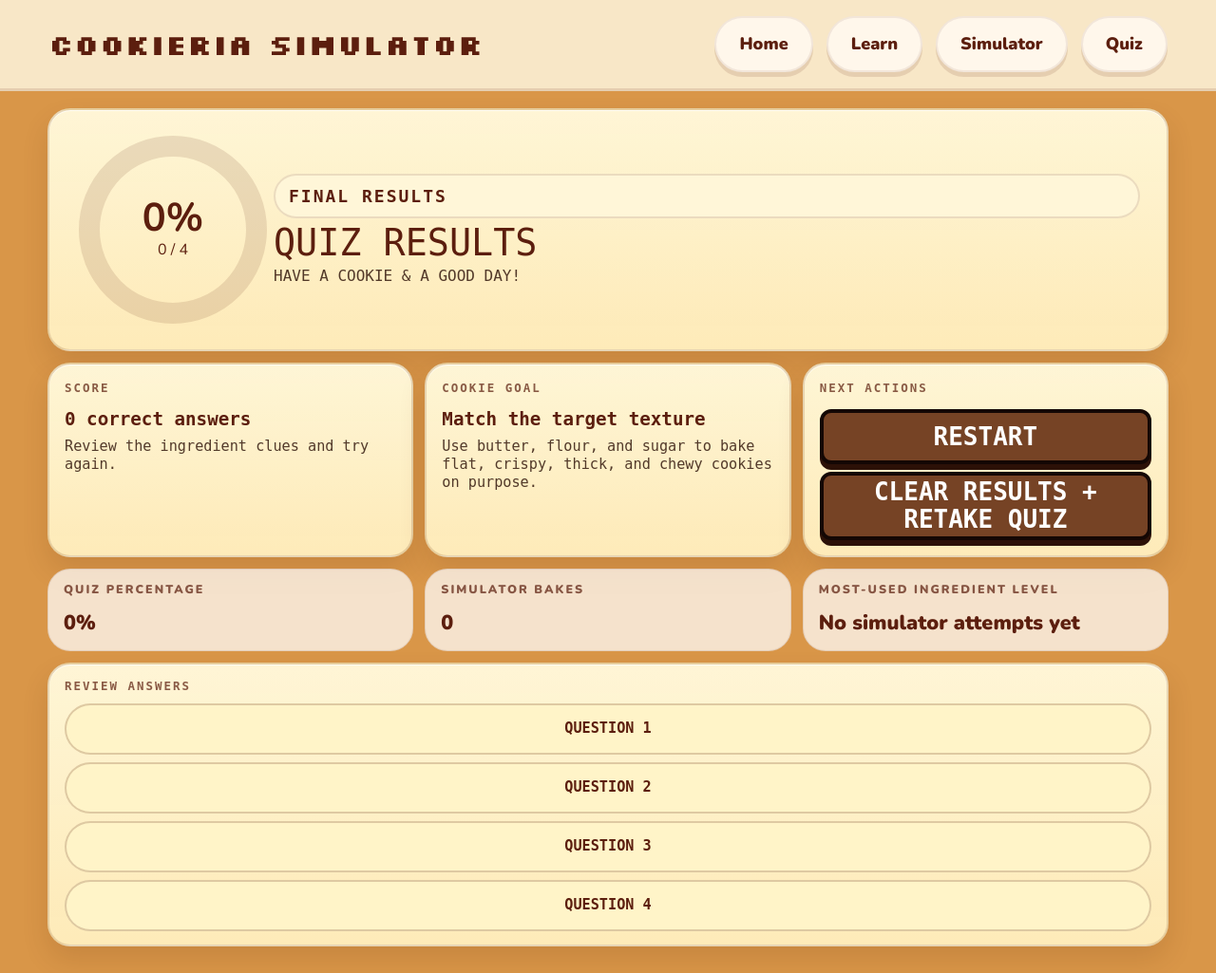
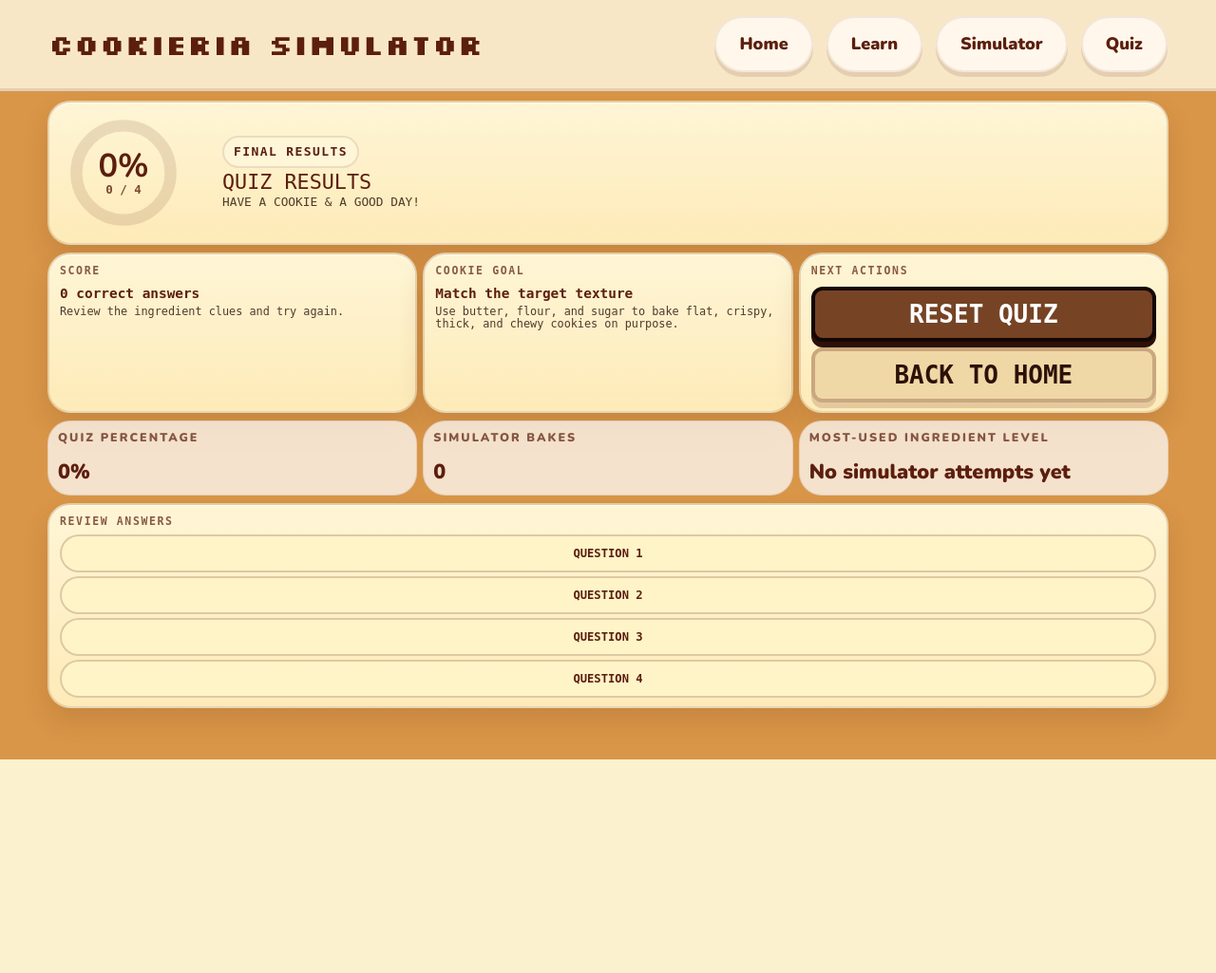
Before and after one commit to kiantheg/UI-Final-Project, a Flask app: page /results in a window 1280 px wide. Shown: the whole page at 95% size. After the commit the page ends 800 px from the top, so only its background shows below. Run offline with Flask 2, Linux system fonts and the light colour scheme.

Commit message:
final version (?)

```diff
--- a/app.py
+++ b/app.py
@@ -2,14 +2,16 @@ import json
 from datetime import datetime
 from pathlib import Path
 
-from flask import Flask, abort, redirect, render_template, request, session, url_for
+from flask import Flask, abort, redirect, render_template, request, url_for as flask_url_for
 
 
 BASE_DIR = Path(__file__).resolve().parent
 CONTENT_FILE = BASE_DIR / "data" / "course_content.json"
 SIMULATOR_FILE = BASE_DIR / "data" / "simulator_content.json"
 QUIZ_FILE = BASE_DIR / "data" / "quiz_content.json"
-STATE_FILE = BASE_DIR / "instance" / "user_state.json"
+TAB_SESSION_PARAM = "tab_session_id"
+TAB_STATE_TTL_SECONDS = 60 * 60 * 4
+TAB_STATES = {}
 
 app = Flask(__name__)
 app.secret_key = "cookeria-simulator-dev"
@@ -40,7 +42,7 @@ def timestamp():
 
 
 def default_state():
-    """Single-user progress storage for this project phase."""
+    """Per-tab progress storage for the active browser tab."""
     return {
         "started": False,
         "started_at": None,
@@ -49,24 +51,69 @@ def default_state():
         "learning_selections": [],
         "simulator_visits": 0,
         "simulator_runs": [],
+        "simulator_discoveries": [],
         "quiz_answers": [],
         "actions": [],
     }
 
 
+def current_timestamp():
+    return datetime.now().timestamp()
+
+
+def prune_tab_states():
+    cutoff = current_timestamp() - TAB_STATE_TTL_SECONDS
+    expired_tokens = [
+        token for token, state in TAB_STATES.items()
+        if state.get("last_seen_at", 0) < cutoff
+    ]
+    for token in expired_tokens:
+        TAB_STATES.pop(token, None)
+
+
+def get_tab_session_id():
+    token = request.values.get(TAB_SESSION_PARAM) or request.args.get(TAB_SESSION_PARAM)
+    if not isinstance(token, str):
+        return None
+
+    cleaned = token.strip()
+    return cleaned or None
+
+
+def tab_url_for(endpoint, **values):
+    if endpoint != "static":
+        token = values.get(TAB_SESSION_PARAM) or get_tab_session_id()
+        if token:
+            values[TAB_SESSION_PARAM] = token
+    return flask_url_for(endpoint, **values)
+
+
+@app.context_processor
+def inject_tab_url_for():
+    return {"url_for": tab_url_for}
+
+
 def save_state(state):
-    STATE_FILE.parent.mkdir(exist_ok=True)
+    token = get_tab_session_id()
+    if not token:
+        return
+
+    prune_tab_states()
     state["last_updated"] = timestamp()
-    with STATE_FILE.open("w", encoding="utf-8") as state_file:
-        json.dump(state, state_file, indent=2)
+    state["last_seen_at"] = current_timestamp()
+    TAB_STATES[token] = state
 
 
 def load_state():
-    if not STATE_FILE.exists():
-        save_state(default_state())
+    prune_tab_states()
+    token = get_tab_session_id()
 
-    with STATE_FILE.open(encoding="utf-8") as state_file:
-        state = json.load(state_file)
+    if not token:
+        state = default_state()
+    else:
+        state = TAB_STATES.get(token)
+        if not isinstance(state, dict):
+            state = default_state()
 
     state_updated = False
     for key, value in default_state().items():
@@ -76,6 +123,9 @@ def load_state():
 
     if state_updated:
         save_state(state)
+    elif token:
+        state["last_seen_at"] = current_timestamp()
+        TAB_STATES[token] = state
 
     return state
 
@@ -92,7 +142,6 @@ def reset_progress():
     state["started_at"] = timestamp()
     append_action(state, "start_clicked")
     save_state(state)
-    session.pop("simulator_discoveries", None)
 
 
 def record_learning_step(step):
@@ -170,15 +219,10 @@ def record_quiz_answer(step, question, user_response, is_correct):
     save_state(state)
 
 
-def reset_quiz_progress():
-    state = load_state()
-    state["quiz_answers"] = []
-    append_action(state, "quiz_restarted")
-    save_state(state)
-
-
 def clear_saved_results():
-    save_state(default_state())
+    token = get_tab_session_id()
+    if token:
+        TAB_STATES.pop(token, None)
 
 
 def record_simulator_entry():
@@ -268,7 +312,7 @@ def get_discovered_simulator_recipes(state):
 
 
 def get_session_discovered_simulator_recipes():
-    discovered = session.get("simulator_discoveries", [])
+    discovered = load_state().get("simulator_discoveries", [])
     if not isinstance(discovered, list):
         discovered = []
     return discovered
@@ -278,15 +322,16 @@ def record_session_simulator_discovery(recipe_id):
     if not recipe_id:
         return
 
-    discovered = get_session_discovered_simulator_recipes()
+    state = load_state()
+    discovered = state.get("simulator_discoveries", [])
     if recipe_id not in discovered:
         discovered.append(recipe_id)
-        session["simulator_discoveries"] = discovered
-        session.modified = True
+        state["simulator_discoveries"] = discovered
+        save_state(state)
 
 
 def can_session_continue_to_quiz():
-    discovered_recipe_ids = get_session_discovered_simulator_recipes()
+    discovered_recipe_ids = load_state().get("simulator_discoveries", [])
     return len(set(discovered_recipe_ids)) >= 2
 
 def get_learning_step(learning_steps, step_number):
@@ -385,7 +430,7 @@ def home():
 
     if request.method == "POST":
         reset_progress()
-        return redirect(url_for("learn_step", step=1))
+        return redirect(tab_url_for("learn_step", step=1))
 
     return render_template("home.html", home=content["home"])
 
@@ -396,7 +441,7 @@ def learn_step(step):
     learning_steps = content["learning_steps"]
 
     if step >= 3 and step <= 6:
-        return redirect(url_for("learn_step", step=2))
+        return redirect(tab_url_for("learn_step", step=2))
 
     step_data = get_learning_step(learning_steps, step)
 
@@ -417,9 +462,9 @@ def learn_step(step):
         previous_step = 2
 
     next_url = (
-        url_for("learn_step", step=next_step)
+        tab_url_for("learn_step", step=next_step)
         if next_step
-        else url_for("simulator")
+        else tab_url_for("simulator")
     )
     next_button_label = (
         step_data.get("next_button_label", "Continue")
@@ -448,8 +493,6 @@ def simulator():
     error_message = None
 
     if request.method == "GET":
-        if "simulator_discoveries" not in session:
-            session["simulator_discoveries"] = []
         record_simulator_entry()
     else:
         action = request.form.get("simulator_action", "bake")
@@ -488,7 +531,7 @@ def quiz_step(step):
     question_ids = [item["id"] for item in quiz_questions]
 
     if not can_session_continue_to_quiz():
-        return redirect(url_for("simulator"))
+        return redirect(tab_url_for("simulator"))
 
     state = load_state()
     progress = get_quiz_progress(quiz_questions, state)
@@ -496,10 +539,10 @@ def quiz_step(step):
     saved_response = get_quiz_response_for_step(state, step)
 
     if question is None:
-        return redirect(url_for("results"))
+        return redirect(tab_url_for("results"))
 
     if not review_mode and step != progress["next_step"]:
-        return redirect(url_for("quiz_step", step=progress["next_step"]))
+        return redirect(tab_url_for("quiz_step", step=progress["next_step"]))
 
     if request.method == "GET":
         record_quiz_visit(step)
@@ -521,7 +564,7 @@ def quiz_step(step):
         )
 
     if review_mode:
-        return redirect(url_for("quiz_step", step=step))
+        return redirect(tab_url_for("quiz_step", step=step))
 
     is_correct, user_response = check_quiz_answer(question, request.form)
     record_quiz_answer(step, question, user_response, is_correct)
@@ -542,14 +585,13 @@ def quiz_step(step):
 @app.route("/quiz/restart", methods=["POST"])
 def restart_quiz():
     clear_saved_results()
-    reset_quiz_progress()
-    return redirect(url_for("quiz_step", step=1))
+    return redirect(tab_url_for("quiz_step", step=1))
 
 
 @app.route("/results/clear", methods=["POST"])
 def clear_results():
     clear_saved_results()
-    return redirect(url_for("home"))
+    return redirect(tab_url_for("home"))
 
 
 @app.route("/results")
--- a/static/main.css
+++ b/static/main.css
@@ -52,7 +52,7 @@ body.quiz-page,
 body.feedback-page,
 body.results-page {
   min-height: 100vh;
-  overflow-y: auto;
+  overflow: hidden;
 }
 
 a {
@@ -155,8 +155,9 @@ body.simulator-page .app-main,
 body.quiz-page .app-main,
 body.feedback-page .app-main,
 body.results-page .app-main {
+  height: calc(100vh - 96px);
   min-height: calc(100vh - 96px);
-  overflow: visible;
+  overflow: hidden;
 }
 
 body.simulator-page .app-main {
@@ -849,11 +850,11 @@ body.simulator-page .app-main {
 
 .page-shell {
   width: min(1180px, calc(100vw - 32px));
-  margin: 28px auto 48px;
+  margin: 14px auto;
 }
 
 .page-shell--compact {
-  margin: 18px auto 28px;
+  margin: 10px auto;
 }
 
 .section-title {
@@ -1798,7 +1878,14 @@ body.simulator-page .app-main {
 .feedback-page-layout,
 .results-page-layout {
   display: grid;
-  gap: 12px;
+  gap: 8px;
+  align-content: start;
+}
+
+.feedback-page .page-shell,
+.results-page .page-shell {
+  height: auto;
+  min-height: 0;
 }
 
 .feedback-hero-card,
@@ -1815,16 +1902,16 @@ body.simulator-page .app-main {
 
 .feedback-hero-card {
   display: grid;
-  gap: 10px;
-  padding: 20px 22px;
+  gap: 8px;
+  padding: 12px 14px;
 }
 
 .feedback-title,
 .results-title {
   margin: 0;
   font-family: monospace;
-  font-size: clamp(1.9rem, 3vw, 2.6rem);
-  line-height: 1.02;
+  font-size: clamp(1.22rem, 1.7vw, 1.72rem);
+  line-height: 1;
   text-transform: uppercase;
 }
 
@@ -1832,8 +1919,8 @@ body.simulator-page .app-main {
 .results-subtitle {
   margin: 0;
   font-family: monospace;
-  font-size: 1rem;
-  line-height: 1.25;
+  font-size: 0.8rem;
+  line-height: 1.1;
   color: rgba(44, 17, 7, 0.82);
 }
 
@@ -1841,21 +1928,21 @@ body.simulator-page .app-main {
 .results-actions {
   display: flex;
   flex-wrap: wrap;
-  gap: 12px;
+  gap: 5px;
   align-items: center;
 }
 
 .feedback-detail-grid {
   display: grid;
   grid-template-columns: repeat(2, minmax(0, 1fr));
-  gap: 14px;
+  gap: 6px;
 }
 
 .feedback-mini-card {
-  padding: 16px 18px;
+  padding: 8px 10px;
   background: rgba(255, 251, 239, 0.82);
   border: 1px solid rgba(92, 30, 14, 0.12);
-  border-radius: 24px;
+  border-radius: 16px;
   box-shadow: 0 10px 24px rgba(87, 42, 13, 0.08);
 }
 
@@ -1864,11 +1951,11 @@ body.simulator-page .app-main {
 }
 
 .feedback-mini-card__label {
-  margin-bottom: 8px;
-  font-family: monospace;
-  font-size: 0.78rem;
-  font-weight: 900;
-  letter-spacing: 0.16em;
+  margin-bottom: 3px;
+  font-family: monospace;
+  font-size: 0.72rem;
+  font-weight: 900;
+  letter-spacing: 0.14em;
   text-transform: uppercase;
   color: rgba(92, 30, 14, 0.72);
 }
@@ -1877,39 +1964,73 @@ body.simulator-page .app-main {
 .feedback-answer-list {
   margin: 0;
   font-family: monospace;
-  font-size: 1rem;
-  line-height: 1.28;
+  font-size: 0.8rem;
+  line-height: 1.08;
   color: #111;
 }
 
 .feedback-answer-list {
   display: grid;
-  gap: 6px;
+  gap: 3px;
+}
+
+.feedback-status-row {
+  display: flex;
+  align-items: center;
+  justify-content: space-between;
+  gap: 8px;
+}
+
+.feedback-heading-block {
+  display: grid;
+  gap: 3px;
+}
+
+.feedback-page-layout .ready-kicker {
+  padding: 5px 10px;
+  font-size: 13px;
+  letter-spacing: 1.4px;
+}
+
+.feedback-actions .learn-next-btn,
+.feedback-actions .learn-secondary-btn {
+  min-width: 148px;
+  height: 40px;
+  padding: 0 14px;
+  font-size: 17px;
+}
+
+.feedback-mini-card--explanation {
+  background: linear-gradient(180deg, rgba(255, 244, 211, 0.98), rgba(255, 235, 176, 0.96));
+  border-width: 2px;
 }
 
 .results-score-card {
   display: grid;
-  grid-template-columns: 196px minmax(0, 1fr);
-  gap: 20px;
-  align-items: center;
-  padding: 16px 20px;
+  grid-template-columns: 148px minmax(0, 1fr);
+  gap: 18px;
+  align-items: center;
+  justify-items: start;
+  padding: 12px 16px;
+  overflow: hidden;
 }
 
 .score-ring--compact {
-  --ring-size: 144px;
-  margin-inline: auto;
+  --ring-size: 124px;
+  margin: 0;
 }
 
 .results-score-copy {
   display: grid;
   align-content: center;
   min-width: 0;
-  gap: 8px;
-  padding-right: 8px;
+  gap: 4px;
+  padding-right: 2px;
 }
 
 .results-score-copy .ready-kicker {
   margin: 0;
+  width: fit-content;
 }
 
 .results-title,
@@ -1918,40 +2039,41 @@ body.simulator-page .app-main {
 }
 
 .results-title {
-  line-height: 0.96;
+  line-height: 1;
 }
 
 .results-subtitle {
-  line-height: 1.18;
+  max-width: 36ch;
+  line-height: 1.12;
 }
 
 .results-card-grid {
   display: grid;
   grid-template-columns: repeat(3, minmax(0, 1fr));
-  gap: 12px;
+  gap: 6px;
 }
 
 .results-summary-card {
   display: flex;
   flex-direction: column;
-  gap: 8px;
+  gap: 4px;
   min-height: 100%;
-  padding: 16px;
+  padding: 9px 11px;
 }
 
 .results-summary-card__value {
   margin: 0;
   font-family: monospace;
-  font-size: 1.2rem;
-  font-weight: 900;
-  line-height: 1.16;
+  font-size: 0.9rem;
+  font-weight: 900;
+  line-height: 1.08;
 }
 
 .results-summary-card__copy {
   margin: 0;
   font-family: monospace;
-  font-size: 0.95rem;
-  line-height: 1.24;
+  font-size: 0.74rem;
+  line-height: 1.08;
   color: rgba(44, 17, 7, 0.82);
 }
 
@@ -1966,12 +2088,12 @@ body.simulator-page .app-main {
 .results-stats-strip {
   display: grid;
   grid-template-columns: repeat(3, minmax(0, 1fr));
-  gap: 12px;
+  gap: 6px;
 }
 
 .results-stats-strip .stat-card {
   min-height: 100%;
-  padding: 12px 16px;
+  padding: 8px 10px;
 }
 
 .results-stats-strip .stat-card__kicker,
@@ -1989,19 +2111,19 @@ body.simulator-page .app-main {
 
 .results-review-card {
   display: grid;
-  gap: 8px;
-  padding: 14px 16px;
+  gap: 4px;
+  padding: 9px 11px;
 }
 
 .results-review-links {
   display: flex;
   flex-wrap: wrap;
-  gap: 8px;
+  gap: 4px;
 }
 
 .results-actions {
   display: grid;
-  gap: 8px;
+  gap: 6px;
   align-content: start;
   margin-top: auto;
 }
@@ -2020,14 +2142,14 @@ body.simulator-page .app-main {
 .results-actions .learn-secondary-btn,
 .results-review-links .cookie-btn-secondary {
   width: 100%;
-  min-height: 54px;
-  padding: 10px 20px;
+  min-height: 40px;
+  padding: 7px 12px;
   justify-content: center;
 }
 
 .results-review-links .cookie-btn-secondary {
   font-family: monospace;
-  font-size: 0.95rem;
+  font-size: 0.76rem;
 }
 
 .results-review-card .feedback-mini-card__label {
@@ -2041,9 +2163,68 @@ body.simulator-page .app-main {
 }
 
 .results-summary-card .results-actions .learn-secondary-btn {
-  min-height: 72px;
-  line-height: 1.12;
+  min-height: 44px;
+  line-height: 1.08;
   white-space: normal;
+}
+
+.feedback-page-layout {
+  height: auto;
+  grid-template-rows: auto auto;
+}
+
+.results-page-layout {
+  height: auto;
+  grid-template-rows: auto auto auto auto;
+}
+
+.results-page-layout .ready-kicker {
+  padding: 5px 10px;
+  font-size: 13px;
+  letter-spacing: 1.4px;
+}
+
+.results-actions form {
+  order: -1;
+}
+
+.results-action-btn {
+  width: 100%;
+}
+
+.results-home-btn {
+  background: #f0d7a6;
+  color: var(--brown-3);
+  border-color: rgba(92, 30, 14, 0.26);
+  box-shadow: 0 6px 0 rgba(92, 30, 14, 0.16);
+}
+
+.results-home-btn:hover {
+  color: var(--brown-3);
+}
+
+.score-ring__value span {
+  margin-top: 2px;
+  font-family: monospace;
+  font-size: 0.72rem;
+  font-weight: 900;
+  line-height: 1;
+  color: rgba(92, 30, 14, 0.8);
+}
+
+.feedback-badge {
+  padding: 6px 10px;
+  font-family: monospace;
+  font-size: 0.7rem;
+  letter-spacing: 0.12em;
+  text-transform: uppercase;
+}
+
+.feedback-mini-card,
+.results-summary-card,
+.results-review-card,
+.results-stats-strip .stat-card {
+  align-self: start;
 }
 
 .simulator-left-col {
@@ -2264,6 +2462,12 @@ body.simulator-page .app-main {
   flex: 0 0 auto;
 }
 
+.score-ring--compact {
+  --ring-size: 124px;
+  width: var(--ring-size);
+  height: var(--ring-size);
+}
+
 .score-ring__svg {
   width: 100%;
   height: 100%;
@@ -2300,6 +2504,14 @@ body.simulator-page .app-main {
 .score-ring__value strong {
   font-size: 2.6rem;
   line-height: 1;
+}
+
+.score-ring--compact .score-ring__value strong {
+  font-size: 2.15rem;
+}
+
+.score-ring--compact .score-ring__value span {
+  font-size: 0.78rem;
 }
 
 .empty-state {
--- a/templates/quiz_test.html
+++ b/templates/quiz_test.html
@@ -161,6 +161,7 @@
                 {% endif %}
               </div>
               <div class="learn-bottom-nav quiz-bottom-nav quiz-bottom-nav--review">
+                <a href="{{ url_for('results') }}" class="learn-secondary-btn quiz-results-btn">BACK TO RESULTS</a>
                 {% if previous_review_step %}
                   <a href="{{ url_for('quiz_step', step=previous_review_step) }}" class="learn-secondary-btn">PREV</a>
                 {% endif %}
@@ -223,6 +224,7 @@
                 {% endif %}
               </div>
               <div class="learn-bottom-nav quiz-bottom-nav quiz-bottom-nav--review">
+                <a href="{{ url_for('results') }}" class="learn-secondary-btn quiz-results-btn">BACK TO RESULTS</a>
                 {% if previous_review_step %}
                   <a href="{{ url_for('quiz_step', step=previous_review_step) }}" class="learn-secondary-btn">PREV</a>
                 {% endif %}
--- a/templates/results.html
+++ b/templates/results.html
@@ -47,9 +47,9 @@
       <div class="results-summary-card">
         <div class="feedback-mini-card__label">Next Actions</div>
         <div class="results-actions">
-          <a class="learn-next-btn" href="{{ url_for('home') }}">{{ quiz_end_page.button_text }}</a>
+          <a class="learn-secondary-btn results-home-btn" href="{{ url_for('home') }}">BACK TO HOME</a>
           <form method="post" action="{{ url_for('restart_quiz') }}">
-            <button type="submit" class="learn-secondary-btn results-action-btn">CLEAR RESULTS + RETAKE QUIZ</button>
+            <button type="submit" class="learn-next-btn results-action-btn">RESET QUIZ</button>
           </form>
         </div>
       </div>
```
Also changed, not shown: other parts of static/main.css (+131 -19 lines), static/js/app.js (+93 -0 lines), templates/feedback_test.html (+11 -3 lines).
